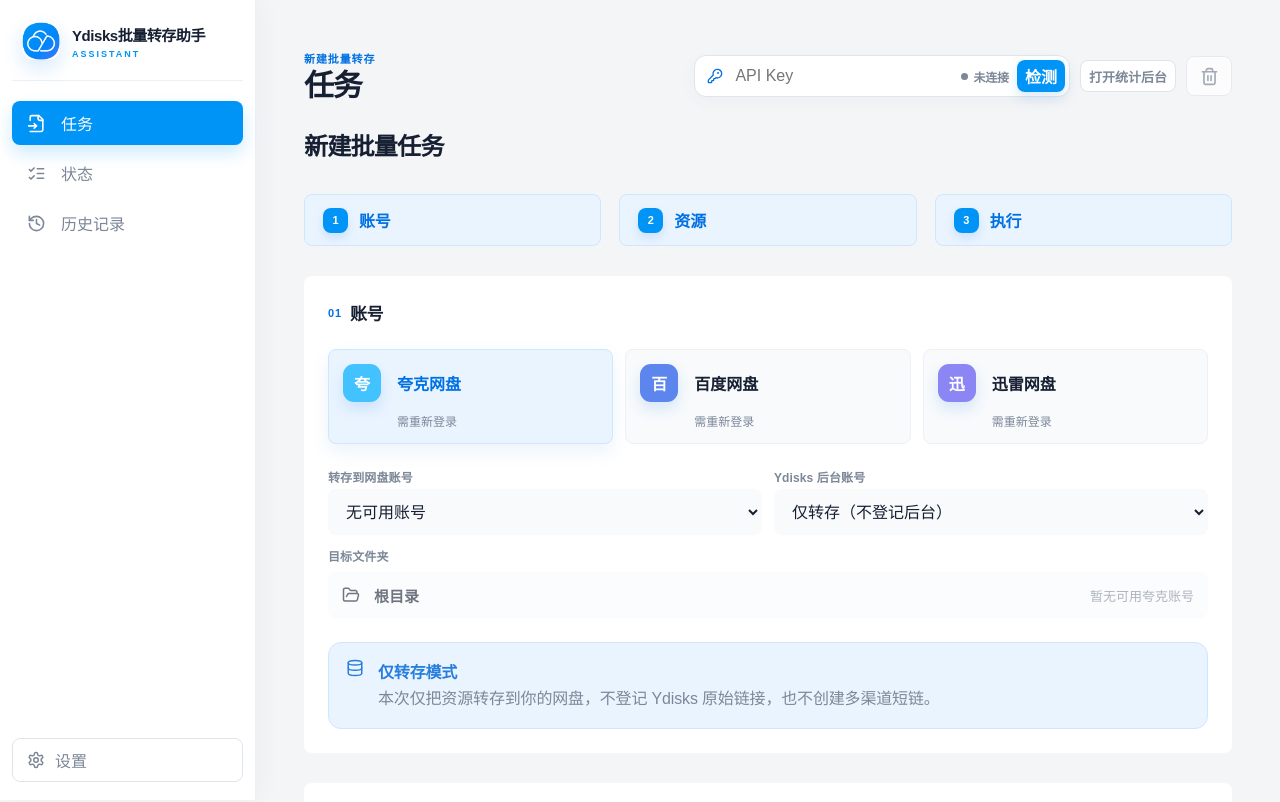
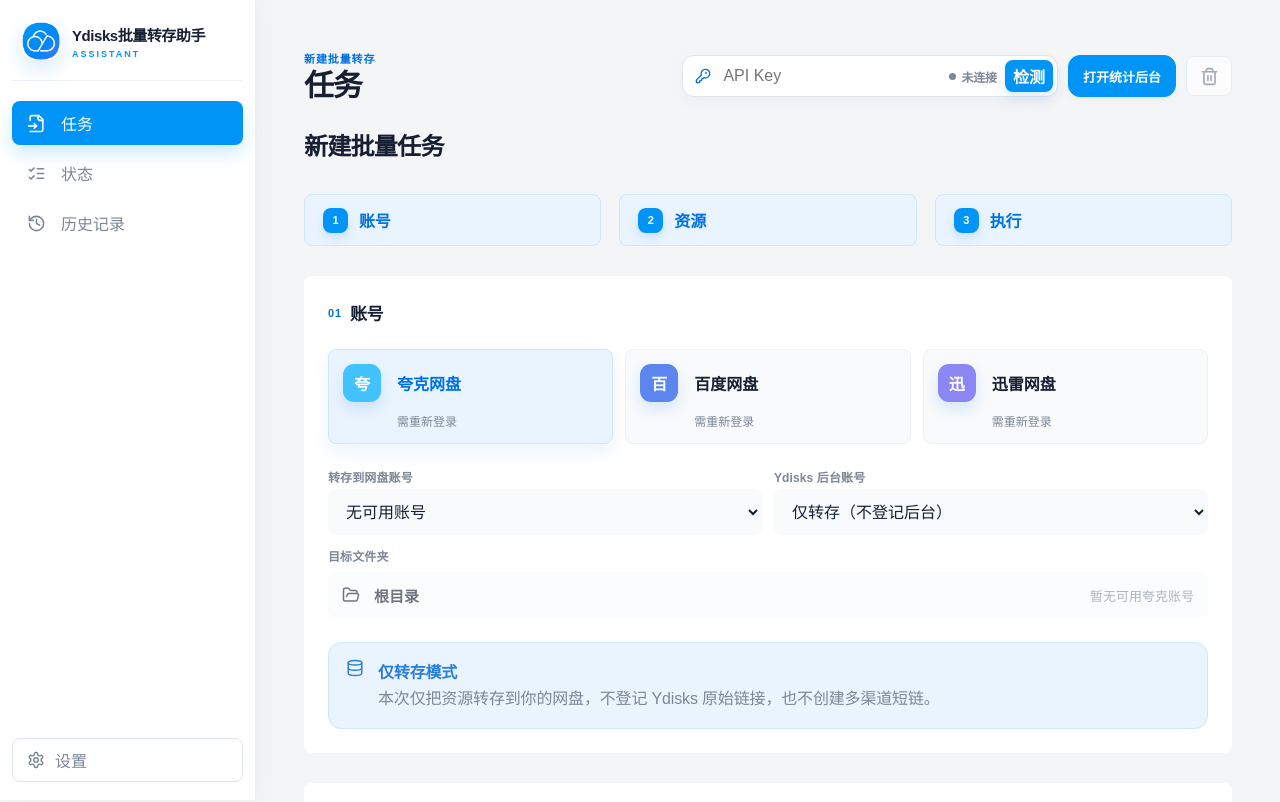
Before and after one commit to Christ9038/Ydisks-drive-assistant, a React (Vite) app: page / in a window 1280 px wide. Shown: the top 802 px of the page. Built offline with nearby package versions, Linux system fonts and the light colour scheme; a web font is replaced by a local one.

Commit message:
fix: 统一统计后台按钮尺寸与主色样式

```diff
--- a/src/styles.css
+++ b/src/styles.css
@@ -641,12 +641,6 @@ button:disabled {
   background: currentColor;
 }
 
-.topbar-console-button {
-  min-height: 42px;
-  padding: 0 14px;
-  border-radius: 12px;
-}
-
 .toast {
   position: fixed;
   top: 18px;
@@ -4019,6 +4013,24 @@ body {
   background-image: none;
 }
 
+/* 顶栏统计后台入口与删除按钮统一尺寸，并使用主色操作按钮风格。 */
+.topbar-console-button {
+  height: 42px !important;
+  min-height: 42px !important;
+  padding: 0 14px !important;
+  color: var(--color-white) !important;
+  background: var(--color-primary) !important;
+  border-color: var(--color-primary) !important;
+  border-radius: 12px !important;
+  box-shadow: 0 4px 6px -1px var(--color-card-shadow), 0 2px 4px -2px var(--color-card-shadow);
+}
+
+.topbar-console-button:hover {
+  color: var(--color-white) !important;
+  background: var(--color-primary-strong) !important;
+  border-color: var(--color-primary-strong) !important;
+}
+
 .task-stage,
 .settings-panel,
 .provider-group,
```
